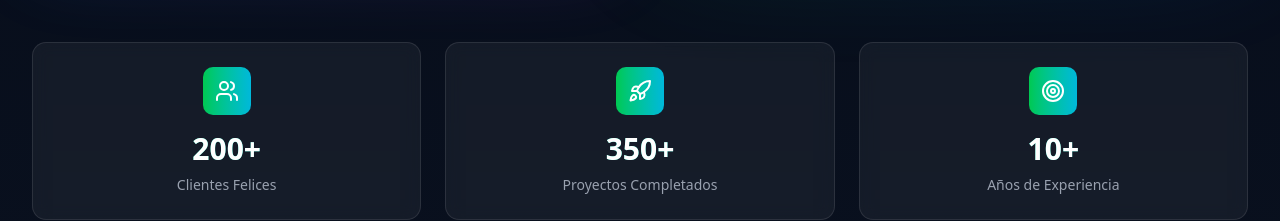
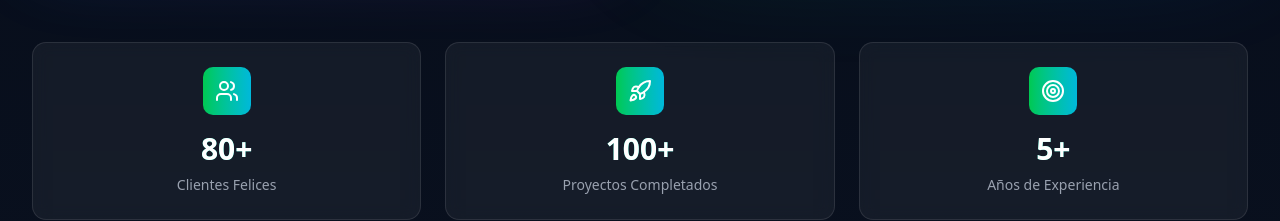
Before and after one commit to pabloguzmanm/devstudio-portfolio, a Next.js app: page / in a window 1280 px wide. Shown: the part 1640-1861 px from the top of the page. Built offline with nearby package versions, Linux system fonts and the light colour scheme.

Commit message:
se cambia testimonios y años de experiencia

```diff
--- a/src/app/layout.jsx
+++ b/src/app/layout.jsx
@@ -18,7 +18,7 @@ export const metadata = {
 
 export default function RootLayout({ children }) {
   return (
-    <html lang="en">
+    <html lang="es">
       <body
         className={`${geistSans.variable} ${geistMono.variable} antialiased`}
       >
--- a/src/components/portfolio/AboutSection.jsx
+++ b/src/components/portfolio/AboutSection.jsx
@@ -1,12 +1,12 @@
 // src/components/portfolio/AboutSection.jsx
-import React from 'react';
-import { motion } from 'framer-motion';
-import { Users, Target, Rocket } from 'lucide-react';
+import React from "react";
+import { motion } from "framer-motion";
+import { Users, Target, Rocket } from "lucide-react";
 
 const stats = [
-  { icon: Users, label: 'Clientes Felices', value: '200+' },
-  { icon: Rocket, label: 'Proyectos Completados', value: '350+' },
-  { icon: Target, label: 'Años de Experiencia', value: '10+' }
+  { icon: Users, label: "Clientes Felices", value: "80+" },
+  { icon: Rocket, label: "Proyectos Completados", value: "100+" },
+  { icon: Target, label: "Años de Experiencia", value: "5+" },
 ];
 
 const fadeInUp = {
@@ -16,9 +16,9 @@ const fadeInUp = {
     y: 0,
     transition: {
       duration: 0.6,
-      ease: [0.25, 0.46, 0.45, 0.94]
-    }
-  }
+      ease: [0.25, 0.46, 0.45, 0.94],
+    },
+  },
 };
 
 const fadeInLeft = {
@@ -28,9 +28,9 @@ const fadeInLeft = {
     x: 0,
     transition: {
       duration: 0.7,
-      ease: [0.25, 0.46, 0.45, 0.94]
-    }
-  }
+      ease: [0.25, 0.46, 0.45, 0.94],
+    },
+  },
 };
 
 const fadeInRight = {
@@ -40,9 +40,9 @@ const fadeInRight = {
     x: 0,
     transition: {
       duration: 0.7,
-      ease: [0.25, 0.46, 0.45, 0.94]
-    }
-  }
+      ease: [0.25, 0.46, 0.45, 0.94],
+    },
+  },
 };
 
 const staggerContainer = {
@@ -50,9 +50,9 @@ const staggerContainer = {
   show: {
     opacity: 1,
     transition: {
-      staggerChildren: 0.15
-    }
-  }
+      staggerChildren: 0.15,
+    },
+  },
 };
 
 export default function AboutSection() {
@@ -72,7 +72,8 @@ export default function AboutSection() {
             </span>
           </h2>
           <p className="text-gray-400 text-lg max-w-2xl mx-auto">
-            Un equipo apasionado dedicado a crear experiencias digitales excepcionales
+            Un equipo apasionado dedicado a crear experiencias digitales
+            excepcionales
           </p>
         </motion.div>
 
@@ -98,10 +99,11 @@ export default function AboutSection() {
                   Nuestra Misión
                 </h3>
                 <p className="text-gray-300 leading-relaxed">
-                  Transformamos ideas en soluciones digitales innovadoras que impulsan
-                  el crecimiento de nuestros clientes. Con más de una década de experiencia,
-                  combinamos creatividad, tecnología de vanguardia y un profundo entendimiento
-                  del negocio para entregar resultados excepcionales.
+                  Transformamos ideas en soluciones digitales innovadoras que
+                  impulsan el crecimiento de nuestros clientes. Con más de una
+                  década de experiencia, combinamos creatividad, tecnología de
+                  vanguardia y un profundo entendimiento del negocio para
+                  entregar resultados excepcionales.
                 </p>
               </div>
             </motion.div>
@@ -119,9 +121,10 @@ export default function AboutSection() {
                   Nuestra Visión
                 </h3>
                 <p className="text-gray-300 leading-relaxed">
-                  Ser el socio tecnológico de referencia para empresas que buscan innovar
-                  y destacar en el mundo digital. Nos esforzamos por estar siempre a la
-                  vanguardia de las tendencias tecnológicas y las mejores prácticas de la industria.
+                  Ser el socio tecnológico de referencia para empresas que
+                  buscan innovar y destacar en el mundo digital. Nos esforzamos
+                  por estar siempre a la vanguardia de las tendencias
+                  tecnológicas y las mejores prácticas de la industria.
                 </p>
               </div>
             </motion.div>
@@ -177,7 +180,7 @@ export default function AboutSection() {
               variants={fadeInUp}
               whileHover={{
                 y: -8,
-                transition: { duration: 0.3 }
+                transition: { duration: 0.3 },
               }}
               className="group relative"
             >
--- a/src/components/portfolio/TestimonialsSection.jsx
+++ b/src/components/portfolio/TestimonialsSection.jsx
@@ -1,26 +1,29 @@
-import React from 'react';
-import { motion } from 'framer-motion';
-import { Star, Quote } from 'lucide-react';
+import React from "react";
+import { motion } from "framer-motion";
+import { Star, Quote } from "lucide-react";
 
 const testimonials = [
   {
-    name: 'Ana García',
-    role: 'CEO, TechStartup',
-    content: 'Increíble trabajo. Transformaron completamente nuestra presencia digital y duplicaron nuestras conversiones en solo 3 meses.',
-    rating: 5
+    name: "Ana García",
+    role: "CEO, TechStartup",
+    content:
+      "Increíble trabajo. Transformaron completamente nuestra presencia digital y duplicaron nuestras conversiones en solo 3 meses.",
+    rating: 5,
   },
   {
-    name: 'Carlos Méndez',
-    role: 'Director de Marketing, E-Shop',
-    content: 'Profesionales excepcionales. La plataforma que desarrollaron superó todas nuestras expectativas en funcionalidad y diseño.',
-    rating: 5
+    name: "Carlos Méndez",
+    role: "Director de Marketing, E-Shop",
+    content:
+      "Gran trabajo. La plataforma que desarrollaron superó todas nuestras expectativas en funcionalidad y diseño.",
+    rating: 5,
   },
   {
-    name: 'Laura Rodríguez',
-    role: 'Fundadora, FitLife App',
-    content: 'Un equipo brillante. Entendieron nuestra visión perfectamente y entregaron una app móvil que nuestros usuarios adoran.',
-    rating: 5
-  }
+    name: "Laura Rodríguez",
+    role: "Fundadora, FitLife App",
+    content:
+      "Entendieron nuestra visión perfectamente y entregaron una app móvil que nuestros usuarios adoran.",
+    rating: 5,
+  },
 ];
 
 const container = {
@@ -29,9 +32,9 @@ const container = {
     opacity: 1,
     transition: {
       staggerChildren: 0.2,
-      delayChildren: 0.1
-    }
-  }
+      delayChildren: 0.1,
+    },
+  },
 };
 
 const item = {
@@ -41,9 +44,9 @@ const item = {
     x: 0,
     transition: {
       duration: 0.6,
-      ease: [0.25, 0.46, 0.45, 0.94]
-    }
-  }
+      ease: [0.25, 0.46, 0.45, 0.94],
+    },
+  },
 };
 
 export default function TestimonialsSection() {
@@ -63,7 +66,8 @@ export default function TestimonialsSection() {
             </span>
           </h2>
           <p className="text-gray-400 text-lg max-w-2xl mx-auto">
-            La satisfacción de nuestros clientes es nuestra mejor carta de presentación
+            La satisfacción de nuestros clientes es nuestra mejor carta de
+            presentación
           </p>
         </motion.div>
 
@@ -80,7 +84,7 @@ export default function TestimonialsSection() {
               variants={item}
               whileHover={{
                 y: -8,
-                transition: { duration: 0.3 }
+                transition: { duration: 0.3 },
               }}
               className="group relative"
             >
@@ -107,7 +111,10 @@ export default function TestimonialsSection() {
                       initial={{ opacity: 0, scale: 0 }}
                       whileInView={{ opacity: 1, scale: 1 }}
                       viewport={{ once: true }}
-                      transition={{ delay: index * 0.2 + i * 0.1, duration: 0.3 }}
+                      transition={{
+                        delay: index * 0.2 + i * 0.1,
+                        duration: 0.3,
+                      }}
                     >
                       <Star className="w-5 h-5 fill-yellow-400 text-yellow-400" />
                     </motion.div>
```
